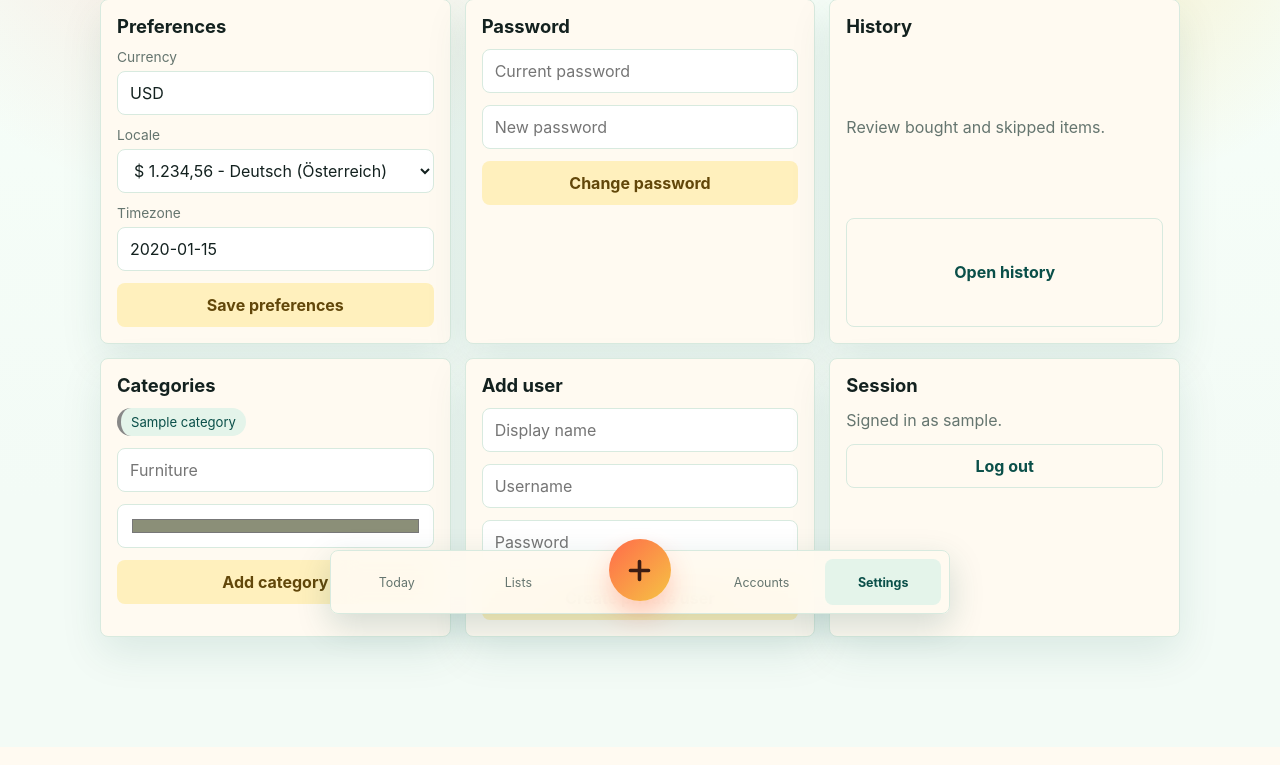
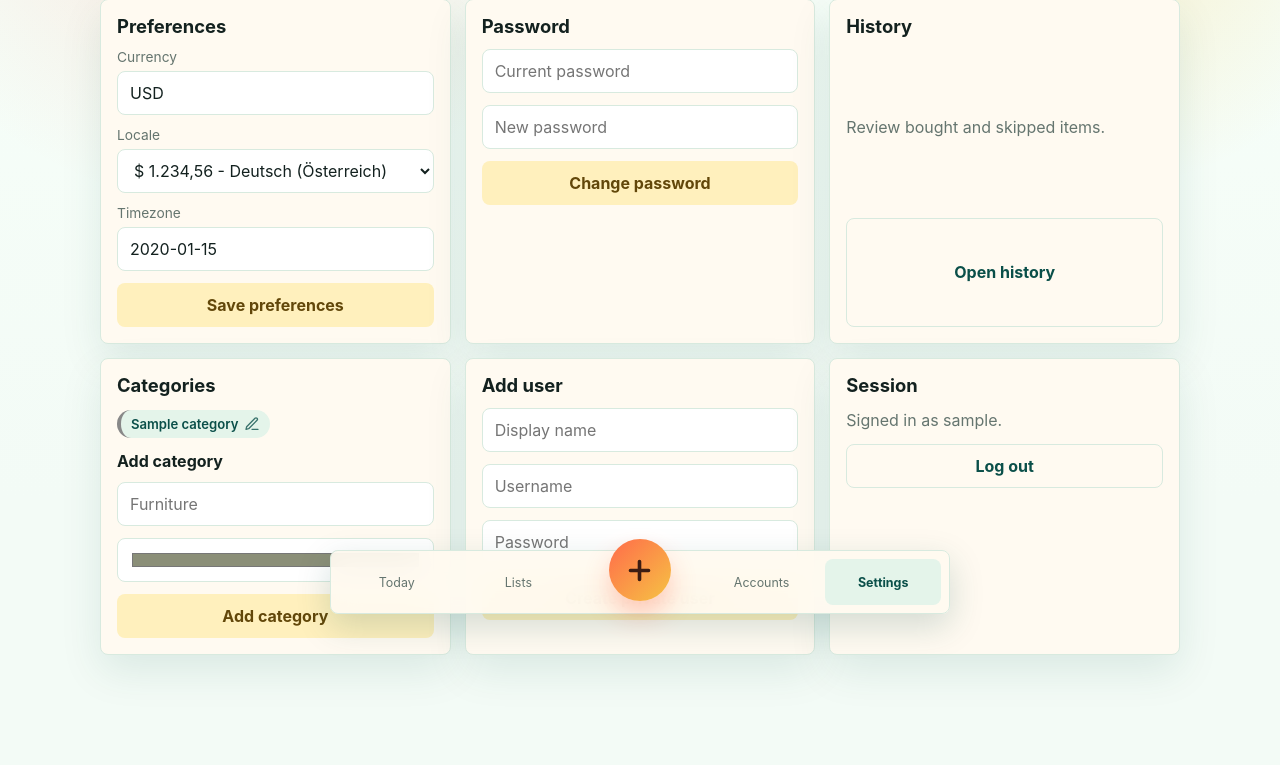
Before and after one commit to TheLastFrame/TiPTiB, a FastAPI app: page /settings in a window 1280 px wide. Shown: the part 174-939 px from the top of the page. Before the commit the page ends 863 px from the top, so only its background shows below. Run offline with FastAPI, Linux system fonts and the light colour scheme; the visitor is signed in with stand-in values (Sample User, id 1); tables that the repository leaves empty hold one stand-in row (values such as "Sample post"); parts of the project's set-up code (start-up, migrations or seed data) failed here and were passed over.

Commit message:
feat: rename and delete categories

```diff
--- a/app/main.py
+++ b/app/main.py
@@ -923,6 +923,8 @@ def create_item(
         if wishlist.archived:
             raise FormError("Choose an active wishlist.")
         category = scoped_category(db, user, category_id)
+        if category and category.archived:
+            raise FormError("Choose an active category.")
         item = Item(
             user_id=user.id,
             wishlist_id=wishlist.id,
@@ -1019,6 +1021,8 @@ def update_item(
         item.reason = reason.strip() or None
         item.wishlist_id = wishlist.id
         category = scoped_category(db, user, category_id)
+        if category and category.archived and category.id != item.category_id:
+            raise FormError("Choose an active category.")
         item.category_id = category.id if category else None
         item.status = item_status_or_400(status)
         item.amount = item_amount_or_default(amount)
@@ -1148,6 +1152,40 @@ def create_category(
             request,
             "settings.html",
             settings_context(db, user, {"categories": str(exc)}, {"categories": {"name": name, "color": color}}),
+            status_code=400,
+        )
+    return redirect("/settings")
+
+
+@app.post("/categories/{category_id}")
+def update_category(
+    request: Request,
+    db: Annotated[Session, Depends(get_db)],
+    user: Annotated[User, Depends(current_user)],
+    csrf: Annotated[None, Depends(validate_csrf)],
+    category_id: int,
+    name: Annotated[str, Form()],
+    color: Annotated[str, Form()] = "#8b8f78",
+    archived: Annotated[str | None, Form()] = None,
+):
+    category = db.get(Category, category_id)
+    if not category or category.user_id != user.id:
+        raise HTTPException(status_code=404)
+    try:
+        category.name = required_text(name, "Category name")
+        category.color = color_or_400(color)
+        category.archived = bool(archived)
+        commit_or_400(db, "A category with that name already exists.")
+    except FormError as exc:
+        return render(
+            request,
+            "settings.html",
+            settings_context(
+                db,
+                user,
+                {"categories": str(exc)},
+                {"categories": {"category_id": category_id, "name": name, "color": color}},
+            ),
             status_code=400,
         )
     return redirect("/settings")
--- a/app/static/app.js
+++ b/app/static/app.js
@@ -59,6 +59,31 @@ document.addEventListener("click", (event) => {
     return;
   }
 
+  const categoryDialogOpen = event.target.closest("[data-category-dialog-open]");
+  if (categoryDialogOpen) {
+    const dialog = document.getElementById(categoryDialogOpen.dataset.categoryDialogOpen);
+    if (dialog) {
+      if (dialog.showModal) {
+        dialog.showModal();
+      } else {
+        dialog.setAttribute("open", "");
+      }
+      dialog.querySelector("input[name='name']")?.focus();
+    }
+    return;
+  }
+
+  const dialogClose = event.target.closest("[data-dialog-close]");
+  if (dialogClose) {
+    dialogClose.closest("dialog")?.close();
+    return;
+  }
+
+  if (event.target instanceof HTMLDialogElement) {
+    event.target.close();
+    return;
+  }
+
   const actionToggle = event.target.closest("[data-card-actions-toggle]");
   if (actionToggle) {
     const card = actionToggle.closest("[data-longpress-card]");
@@ -92,8 +117,10 @@ document.addEventListener("click", (event) => {
 });
 
 document.addEventListener("submit", (event) => {
+  const submitter = event.submitter?.closest("[data-confirm]");
   const form = event.target.closest("[data-confirm]");
-  if (form && !window.confirm(form.dataset.confirm)) {
+  const confirmation = submitter?.dataset.confirm || form?.dataset.confirm;
+  if (confirmation && !window.confirm(confirmation)) {
     event.preventDefault();
   }
 });
--- a/app/static/styles.css
+++ b/app/static/styles.css
@@ -208,6 +208,61 @@ textarea.input { min-height: 96px; resize: vertical; }
   border-radius: 8px;
   background: rgba(255, 250, 240, .7);
 }
+.category-list {
+  display: flex;
+  flex-wrap: wrap;
+  gap: 8px;
+}
+.category-chip-row {
+  display: inline-flex;
+  align-items: center;
+  min-width: 0;
+}
+.category-chip-button {
+  border: 0;
+  cursor: pointer;
+  font-weight: 600;
+}
+.category-chip-button:hover,
+.category-chip-button:focus-visible {
+  background: color-mix(in srgb, var(--soft) 72%, white);
+  outline: 2px solid color-mix(in srgb, var(--brand) 34%, transparent);
+  outline-offset: 2px;
+}
+.category-chip-button svg {
+  width: 16px;
+  height: 16px;
+  fill: none;
+  stroke: currentColor;
+  stroke-width: 2;
+  stroke-linecap: round;
+  stroke-linejoin: round;
+  opacity: .78;
+}
+.modal {
+  width: min(420px, calc(100vw - 32px));
+  padding: 16px;
+  border: 1px solid var(--line);
+  border-radius: 8px;
+  background: color-mix(in srgb, var(--panel) 96%, white);
+  color: var(--ink);
+  box-shadow: 0 24px 70px rgba(10, 79, 73, .24);
+}
+.modal::backdrop {
+  background: rgba(19, 33, 31, .32);
+  backdrop-filter: blur(3px);
+}
+.modal-head {
+  display: flex;
+  align-items: center;
+  justify-content: space-between;
+  gap: 12px;
+}
+.modal-actions {
+  display: grid;
+  grid-template-columns: minmax(0, 1fr) minmax(0, 1fr);
+  gap: 10px;
+}
 .list-card {
   position: relative;
   overflow: hidden;
--- a/app/templates/settings.html
+++ b/app/templates/settings.html
@@ -51,18 +51,62 @@
       <a class="button ghost" href="/history">Open history</a>
     </article>
 
-    <article class="panel">
+    <article class="panel stack">
+      <h2>Categories</h2>
+      {% if errors.get("categories") %}<p class="error">{{ errors.get("categories") }}</p>{% endif %}
+      {% if categories %}
+        <div class="category-list">
+          {% for category in categories %}
+            {% set category_values = values.get('categories', {}) if values.get('categories', {}).get('category_id') == category.id else {} %}
+            {% set dialog_id = "category-dialog-" ~ category.id %}
+            <div class="category-chip-row">
+              <button class="chip category-chip-button" type="button" data-category-dialog-open="{{ dialog_id }}" aria-label="Edit {{ category.name }}" style="border-left: 4px solid {{ category.color }}">
+                <span>{{ category.name }}</span>
+                <svg viewBox="0 0 24 24" aria-hidden="true">
+                  <path d="M12 20h9"></path>
+                  <path d="M16.5 3.5a2.1 2.1 0 0 1 3 3L7 19l-4 1 1-4Z"></path>
+                </svg>
+              </button>
+            </div>
+            <dialog class="modal" id="{{ dialog_id }}" {{ "open" if category_values }}>
+              <form class="form" method="post" action="/categories/{{ category.id }}">
+                <input type="hidden" name="csrf_token" value="{{ csrf_token }}">
+                <div class="modal-head">
+                  <h3>Edit category</h3>
+                  <button class="icon-button" type="button" data-dialog-close aria-label="Close">
+                    <svg viewBox="0 0 24 24" aria-hidden="true">
+                      <path d="M18 6 6 18"></path>
+                      <path d="m6 6 12 12"></path>
+                    </svg>
+                  </button>
+                </div>
+                <span class="chip" style="border-left: 4px solid {{ category_values.get('color', category.color) }}">{{ category.name }}</span>
+                <div class="field">
+                  <label>Name</label>
+                  <input class="input" name="name" value="{{ category_values.get('name', category.name) }}" required>
+                </div>
+                <div class="field">
+                  <label>Color</label>
+                  <input class="input" name="color" type="color" value="{{ category_values.get('color', category.color) }}">
+                </div>
+                <div class="modal-actions">
+                  <button class="button danger" type="submit" name="archived" value="on" data-confirm="Delete this category? Existing items will keep it, but it will be hidden from future choices.">Delete category</button>
+                  <button class="button secondary" type="submit">Save category</button>
+                </div>
+              </form>
+            </dialog>
+          {% endfor %}
+        </div>
+      {% else %}
+        <p>No categories yet.</p>
+      {% endif %}
+
       <form class="form" method="post" action="/categories">
         <input type="hidden" name="csrf_token" value="{{ csrf_token }}">
-        <h2>Categories</h2>
-        {% if errors.get("categories") %}<p class="error">{{ errors.get("categories") }}</p>{% endif %}
-        {% for category in categories %}
-          <div class="row"><span class="chip" style="border-left: 4px solid {{ category.color }}">{{ category.name }}</span></div>
-        {% else %}
-          <p>No categories yet.</p>
-        {% endfor %}
-        <input class="input" name="name" placeholder="Furniture" value="{{ values.get('categories', {}).get('name', '') }}" required>
-        <input class="input" name="color" type="color" value="{{ values.get('categories', {}).get('color', '#8b8f78') }}">
+        <h3>Add category</h3>
+        {% set new_category_values = values.get('categories', {}) if not values.get('categories', {}).get('category_id') else {} %}
+        <input class="input" name="name" placeholder="Furniture" value="{{ new_category_values.get('name', '') }}" required>
+        <input class="input" name="color" type="color" value="{{ new_category_values.get('color', '#8b8f78') }}">
         <button class="button secondary" type="submit">Add category</button>
       </form>
     </article>
```
Also changed, not shown: tests/test_app.py (+102 -0 lines).
